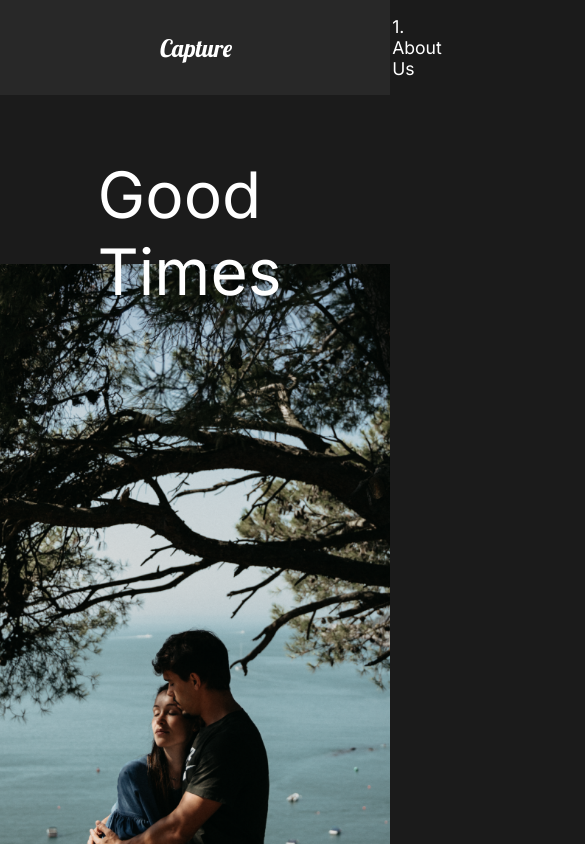
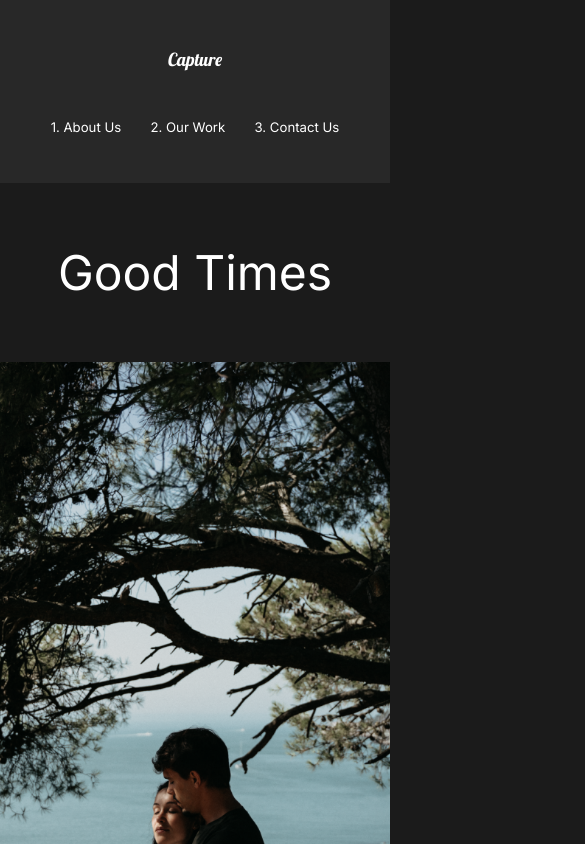
Before and after one commit to tdepasquale/portfolio, a React (Create React App) app: page /work/good-times in a window 390 px wide. Shown: the top 844 px of the page, 585 px wide, since content can reach past the window. Built offline with nearby package versions, Linux system fonts and the light colour scheme.

Commit message:
Added media queries

```diff
--- a/src/components/GlobalStyle.jsx
+++ b/src/components/GlobalStyle.jsx
@@ -5,6 +5,12 @@
   margin: 0;
   padding: 0;
   box-sizing: border-box;
+}
+
+html{
+  @media screen and (max-width: 1700px){
+    font-size: 75%;
+  }
 }
 
 body{
--- a/src/components/Nav.jsx
+++ b/src/components/Nav.jsx
@@ -30,6 +30,22 @@
     font-family: "Lobster", cursive;
     font-weight: lighter;
   }
+  @media screen and (max-width: 1300px) {
+    flex-direction: column;
+    padding: 2rem 1rem;
+    ul {
+      padding: 2rem;
+      justify-content: space-around;
+      width: 100%;
+    }
+    li {
+      padding: 0;
+    }
+    #logo {
+      display: inline-block;
+      margin: 2rem;
+    }
+  }
 `;
 
 export const Nav = () => {
--- a/src/components/ServicesSection.jsx
+++ b/src/components/ServicesSection.jsx
@@ -26,6 +26,9 @@
 const StyledCards = styled.div`
   display: flex;
   flex-wrap: wrap;
+  @media screen and (max-width: 1300px) {
+    justify-content: center;
+  }
 `;
 
 const StyledCard = styled.div`
--- a/src/components/Wave.jsx
+++ b/src/components/Wave.jsx
@@ -6,6 +6,7 @@
 const StyledWaveSVG = styled.svg`
   position: absolute;
   left: 0;
+  top: 50%;
   z-index: 1;
 `;
 
--- a/src/components/useScroll.js
+++ b/src/components/useScroll.js
@@ -5,7 +5,7 @@
   const controls = useAnimation();
   //set ref={element} and animate={controls} on a motion component to animate it
   //The threshold is what % of the element needs to be in view for it to trigger
-  const [element, view] = useInView({ threshold: 0.5 });
+  const [element, view] = useInView({ threshold: 0.25 });
   if (view) controls.start("show");
   else controls.start("hidden");
   return [element, controls];
--- a/src/movieState.js
+++ b/src/movieState.js
@@ -10,7 +10,7 @@
     {
       title: "The Athlete",
       mainImg: athlete,
-      objectPosition: "center center",
+      objectPosition: "left center",
       secondaryImg: athlete2,
       url: "/work/the-athlete",
       awards: [
--- a/src/pages/ContactUs.jsx
+++ b/src/pages/ContactUs.jsx
@@ -7,11 +7,18 @@
   padding: 5rem 10rem;
   color: #353535;
   min-height: 90vh;
+  @media screen and (max-width: 1500px) {
+    padding: 2rem;
+    font-size: 5px;
+  }
 `;
 
 const StyledTitle = styled.div`
   margin-bottom: 4rem;
   color: black;
+  @media screen and (max-width: 1500px) {
+    margin-top: 5rem;
+  }
 `;
 
 const StyledHide = styled.div`
@@ -23,6 +30,10 @@
   width: 3rem;
   height: 3rem;
   background-color: #353535;
+  @media screen and (max-width: 1500px) {
+    width: 1.5rem;
+    height: 1.5rem;
+  }
 `;
 
 const StyledSocial = styled(motion.div)`
@@ -30,6 +41,11 @@
   align-items: center;
   h2 {
     margin: 2rem;
+  }
+  @media screen and (max-width: 1500px) {
+    h2 {
+      font-size: 1.5rem;
+    }
   }
 `;
 
--- a/src/pages/MovieDetail.jsx
+++ b/src/pages/MovieDetail.jsx
@@ -11,13 +11,10 @@
 
 const StyledHeadline = styled.div`
   min-height: 90vh;
-  padding-top: 20vh;
-  position: relative;
   h2 {
-    position: absolute;
-    top: 10%;
-    left: 50%;
-    transform: translate(-50%, -10%);
+    margin: 5rem 0;
+    text-align: center;
+    width: 100%;
   }
   img {
     width: 100%;
@@ -32,6 +29,10 @@
   margin: 5rem 10rem;
   align-items: center;
   justify-content: space-around;
+  @media screen and (max-width: 1500px) {
+    display: block;
+    margin: 2rem;
+  }
 `;
 
 const StyledAward = styled.div`
--- a/src/pages/OurWork.jsx
+++ b/src/pages/OurWork.jsx
@@ -21,6 +21,9 @@
   padding: 5rem 10rem;
   h2 {
     padding: 1rem 0;
+  }
+  @media screen and (max-width: 1300px) {
+    padding: 2rem;
   }
 `;
 
@@ -82,7 +85,12 @@
         <motion.div variants={lineAnimation} className="line"></motion.div>
         <Link to="/work/the-athlete">
           <StyledHide>
-            <motion.img variants={photoAnimation} src={athlete} alt="athlete" />
+            <motion.img
+              style={{ objectPosition: "left center" }}
+              variants={photoAnimation}
+              src={athlete}
+              alt="athlete"
+            />
           </StyledHide>
         </Link>
       </StyledMovie>
--- a/src/styles.js
+++ b/src/styles.js
@@ -8,6 +8,11 @@
   justify-content: space-between;
   padding: 5rem 10rem;
   color: white;
+  @media screen and (max-width: 1300px) {
+    display: block;
+    padding: 2rem;
+    text-align: center;
+  }
 `;
 
 export const StyledDescription = styled.div`
@@ -16,6 +21,12 @@
   z-index: 2;
   h2 {
     font-weight: lighter;
+  }
+  @media screen and (max-width: 1300px) {
+    padding: 0;
+    button {
+      margin: 2rem 0 5rem 0;
+    }
   }
 `;
 
```
